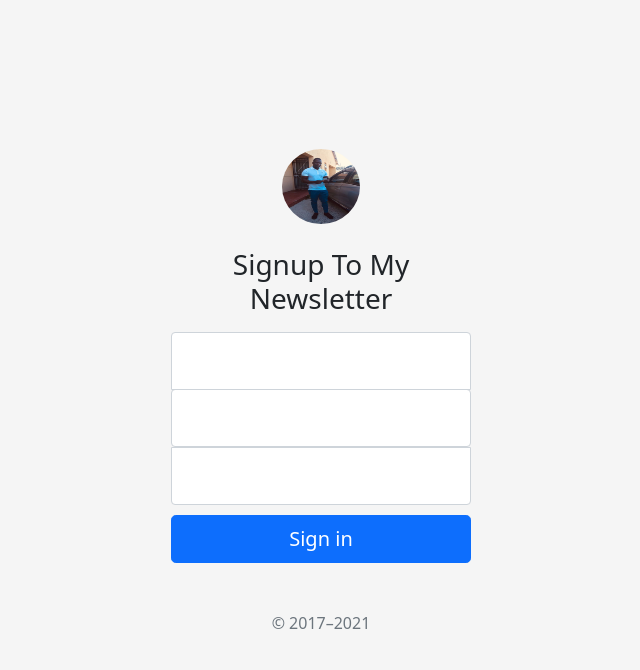
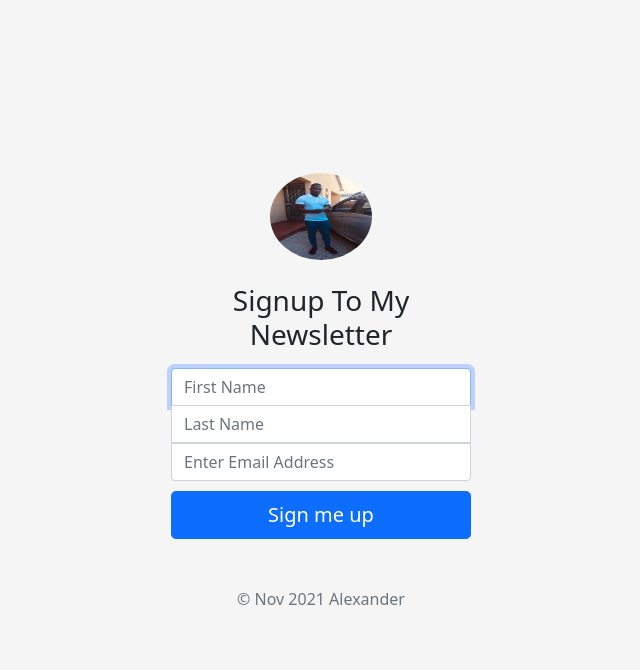
Before and after one commit to MSUMBA-art/NEWLETTER-SIGNUP, a website: page signup.html in a window 1280 px wide. Shown: the whole page, without its empty margins (319-959 px from the left). Drawn offline with nearby package versions, Linux system fonts and the light colour scheme.

Commit message:
done form input

```diff
--- a/signup.html
+++ b/signup.html
@@ -7,7 +7,7 @@
     <meta name="description" content="">
     <meta name="author" content="Mark Otto, Jacob Thornton, and Bootstrap contributors">
     <meta name="generator" content="Hugo 0.88.1">
-    <title>Newsletter Signup</title>
+    <title>Signin Template · Bootstrap v5.1</title>
 
     <link rel="canonical" href="https://getbootstrap.com/docs/5.1/examples/sign-in/">
 
@@ -26,7 +26,7 @@
 <meta name="theme-color" content="#7952b3">
 
 
-    <!-- <style>
+    <style>
       .bd-placeholder-img {
         font-size: 1.125rem;
         text-anchor: middle;
@@ -40,42 +40,32 @@
           font-size: 3.5rem;
         }
       }
-    </style> -->
-
-
-    <!-- Custom styles for this template -->
+    </style>
 
     <link href="https://cdn.jsdelivr.net/npm/bootstrap@5.1.3/dist/css/bootstrap.min.css" rel="stylesheet" integrity="sha384-1BmE4kWBq78iYhFldvKuhfTAU6auU8tT94WrHftjDbrCEXSU1oBoqyl2QvZ6jIW3" crossorigin="anonymous">
-    <link rel="stylesheet" href="/styles.css">
+    <!-- Custom styles for this template -->
+    <link href="/styles.css" rel="stylesheet">
   </head>
   <body class="text-center">
 
-<main class="form-signin">
-  <form>
-    <img class="mb-4" src="images/alex.png" alt="" width="78" height="75">
+<form class="form-signin">
+
+    <img class="mb-4" src="images/alex.png" alt="" width="102" height="87">
     <h1 class="h3 mb-3 fw-normal">Signup To My Newsletter</h1>
 
-    <div class="form-floating">
-      <input type="email" class="form-control" id="floatingInput" placeholder="name@example.com">
-      <!-- <label for="floatingInput">Email address</label> -->
-    </div>
-    <div class="form-floating">
 
-      <input type="text" class="form-control" id="floatingPassword" placeholder="Password">
-       <input type="password" class="form-control" id="floatingPassword" placeholder="Password">
+      <input type="text" class="form-control top" placeholder="First Name" required autofocus>
+      <input type="text" class="form-control middle" placeholder="Last Name" required>
+      <input type="email" class="form-control bottom" placeholder="Enter Email Address" required>
 
-      <!-- <label for="floatingPassword">Pasword</label> -->
-    </div>
 
-    <!-- <div class="checkbox mb-3">
-      <label>
-        <input type="checkbox" value="remember-me"> Remember me
-      </label>
-    </div> -->
-    <button class="w-100 btn btn-lg btn-primary" type="submit">Sign in</button>
-    <p class="mt-5 mb-3 text-muted">&copy; 2017–2021</p>
+
+
+
+    <button class="w-100 btn btn-lg btn-primary" type="submit">Sign me up</button>
+    <p class="mt-5 mb-3 text-muted">&copy; Nov 2021 Alexander</p>
   </form>
-</main>
+
 
 
 
--- a/styles.css
+++ b/styles.css
@@ -10,11 +10,9 @@ body {
   padding-bottom: 40px;
   background-color: #f5f5f5;
 }
-
-img {
+  img {
     border-radius: 50%;
-}
-
+  }
 .form-signin {
   width: 100%;
   max-width: 330px;
@@ -30,13 +28,17 @@ img {
   z-index: 2;
 }
 
-.form-signin input[type="email"] {
+.top {
   margin-bottom: -1px;
   border-bottom-right-radius: 0;
   border-bottom-left-radius: 0;
 }
 
-.form-signin input[type="password"] {
+.middle {
+  border-radius: 0;
+}
+
+.bottom {
   margin-bottom: 10px;
   border-top-left-radius: 0;
   border-top-right-radius: 0;
```
